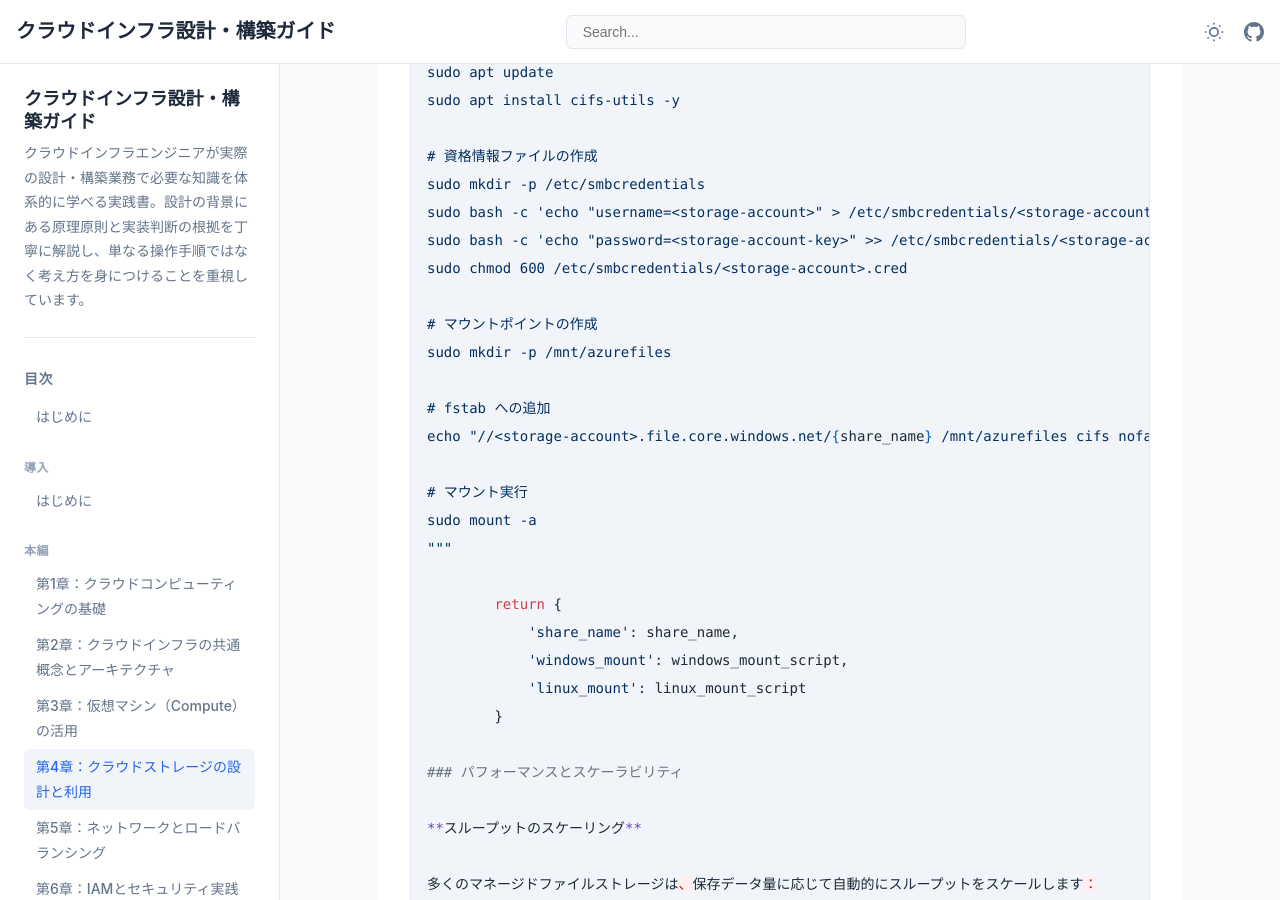
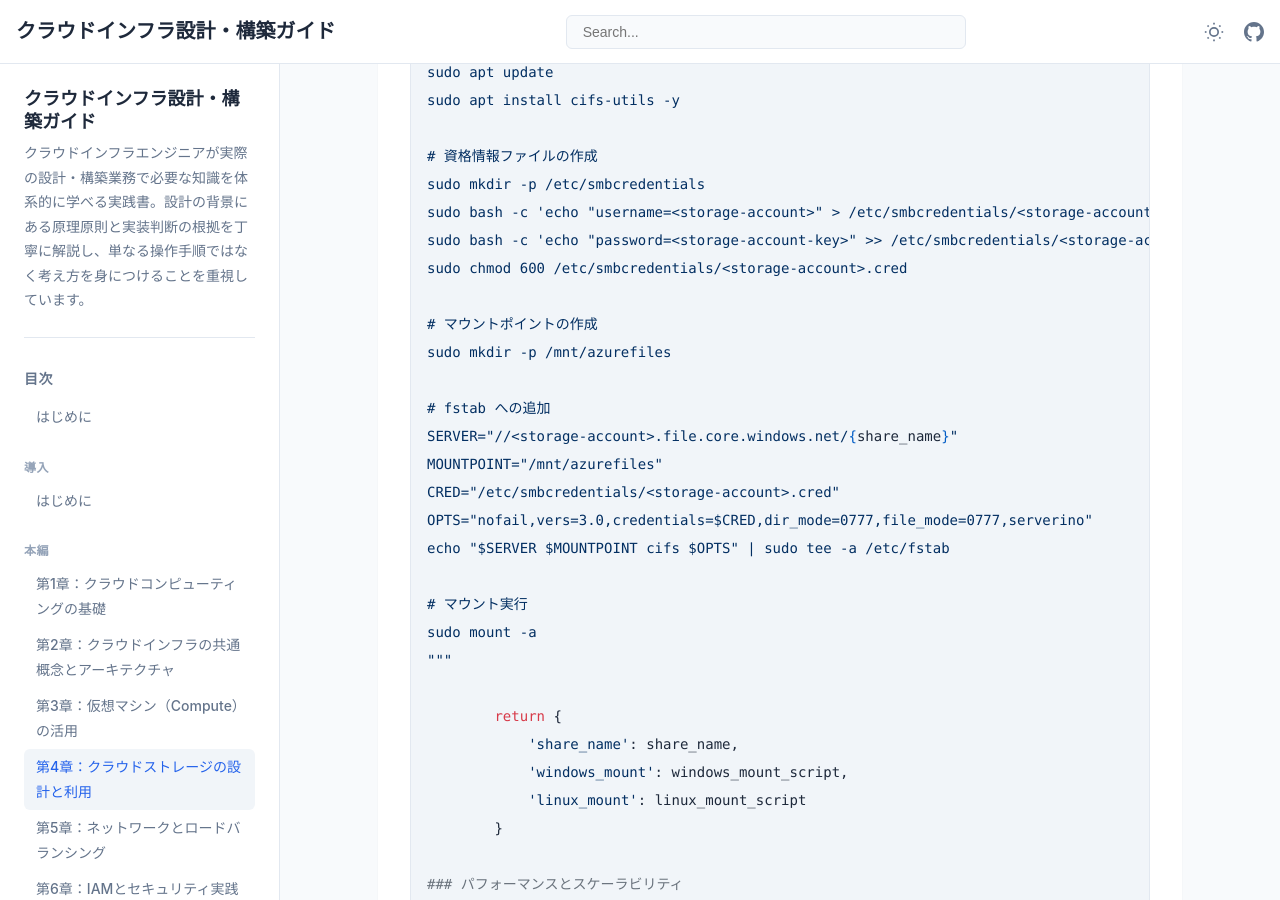
Before and after one commit to itdojp/cloud-infra-book, a Jekyll site: the page built from docs/chapter-chapter04/index.md, in a window 1280 px wide and 900 px high, scrolled down 50450 px. Built offline with Jekyll 4.4.1, drawn with Linux system fonts in a browser that asks for light colours; some of the changed text lies outside the part shown.

Commit message:
fix(layout): wrap fstab example (#84)
* fix(layout): wrap fstab example

* fix(docs): avoid bash brace vars in f-string

```diff
--- a/docs/chapter-chapter04/index.md
+++ b/docs/chapter-chapter04/index.md
@@ -1810,7 +1810,11 @@ sudo chmod 600 /etc/smbcredentials/<storage-account>.cred
 sudo mkdir -p /mnt/azurefiles
 
 # fstab への追加
-echo "//<storage-account>.file.core.windows.net/{share_name} /mnt/azurefiles cifs nofail,vers=3.0,credentials=/etc/smbcredentials/<storage-account>.cred,dir_mode=0777,file_mode=0777,serverino" | sudo tee -a /etc/fstab
+SERVER="//<storage-account>.file.core.windows.net/{share_name}"
+MOUNTPOINT="/mnt/azurefiles"
+CRED="/etc/smbcredentials/<storage-account>.cred"
+OPTS="nofail,vers=3.0,credentials=$CRED,dir_mode=0777,file_mode=0777,serverino"
+echo "$SERVER $MOUNTPOINT cifs $OPTS" | sudo tee -a /etc/fstab
 
 # マウント実行
 sudo mount -a
```
